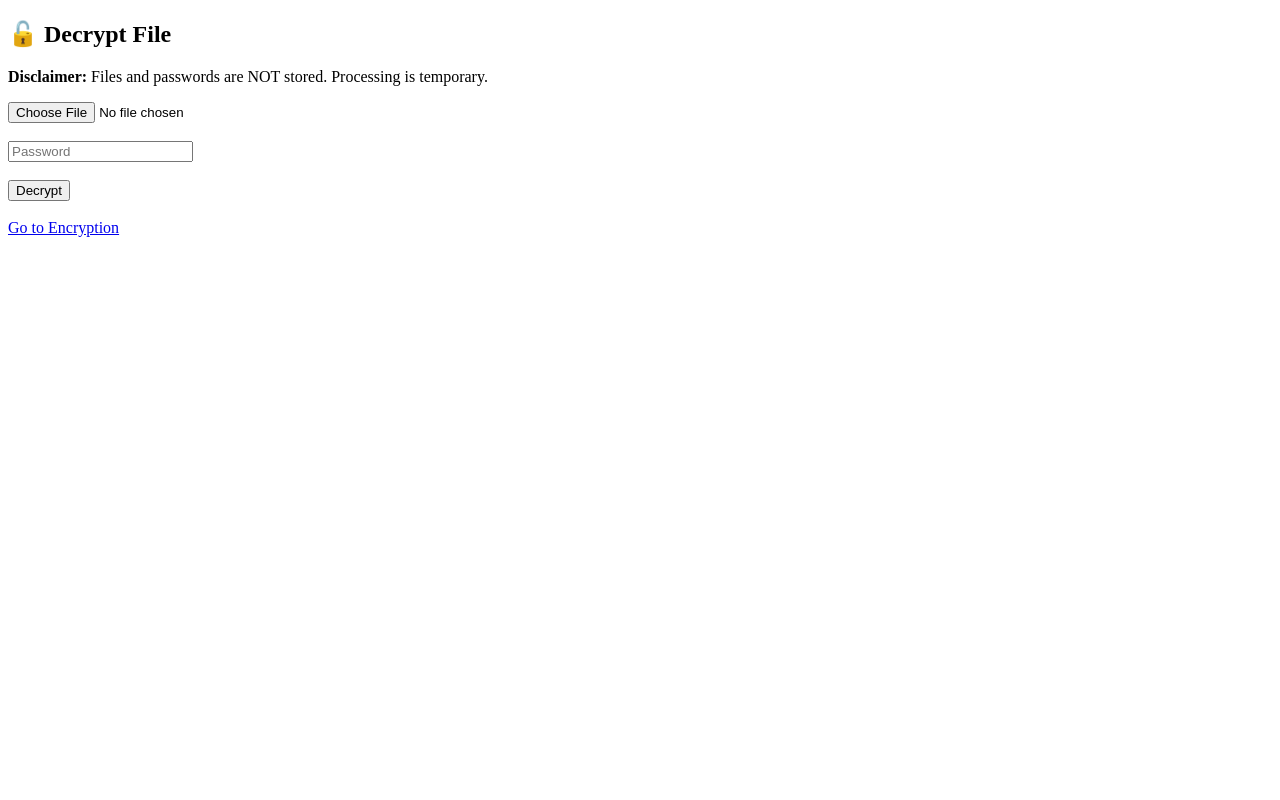
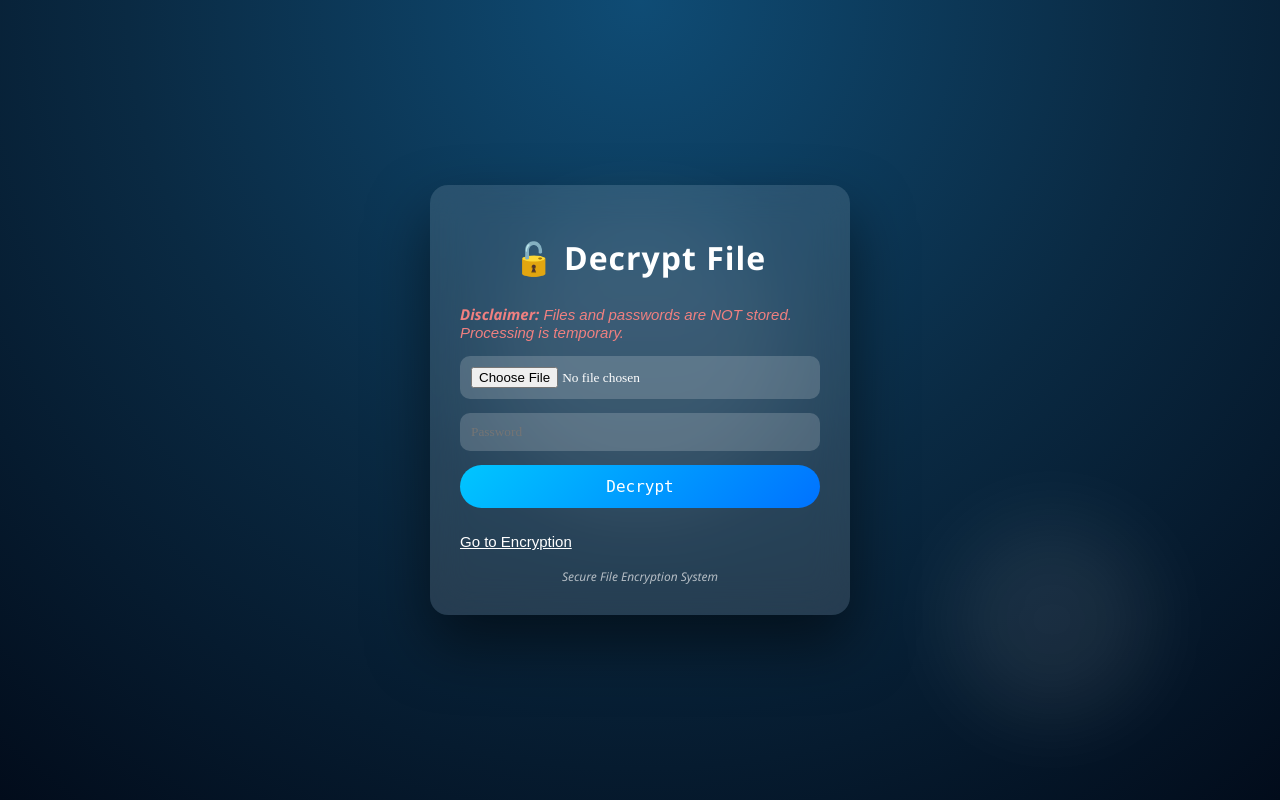
Before and after one commit to sritamasarkar494-code/secure-file-encryption-web, a Flask app: template templates/decrypt.html in a window 1280 px wide. Run offline with Flask 3, Linux system fonts and the light colour scheme; the template is opened without the code that fills it, so the values that code supplies are empty.

Commit message:
Revamp decrypt.html layout and styles

```diff
--- a/templates/decrypt.html
+++ b/templates/decrypt.html
@@ -2,23 +2,32 @@
 <html>
 <head>
   <title>Decrypt File</title>
+  <link rel="stylesheet" href="{{ url_for('static', filename='css/style.css') }}">
 </head>
 <body>
-  <h2>🔓 Decrypt File</h2>
 
-  <p><strong>Disclaimer:</strong> Files and passwords are NOT stored. Processing is temporary.</p>
+  <div class="container">
+    <h1>🔓 Decrypt File</h1>
 
-  <form method="POST" enctype="multipart/form-data">
-    <input type="file" name="file" required><br><br>
-    <input type="password" name="password" placeholder="Password" required><br><br>
-    <button type="submit">Decrypt</button>
-  </form>
+    <p class = "disclaimer" ><strong>Disclaimer:</strong> Files and passwords are NOT stored. Processing is temporary.</p>
 
-  <br>
-  <a href="/">Go to Encryption</a>
+    <form method="POST" enctype="multipart/form-data">
+      <input type="file" name="file" required>
+      <input type="password" name="password" placeholder="Password" required>
+      <button type="submit" class = "decrypt-btn">Decrypt</button>
+    </form>
 
-  {% for msg in get_flashed_messages() %}
-    <p style="color:red">{{ msg }}</p>
-  {% endfor %}
+    <br>
+    <a href="/encrypt" class="nav-link">Go to Encryption</a>
+
+    {% for msg in get_flashed_messages() %}
+      <p style="color:#ff6b6b; margin-top:10px;">{{ msg }}</p>
+    {% endfor %}
+
+    <div class="footer">
+      Secure File Encryption System
+    </div>
+  </div>
+
 </body>
 </html>
```
